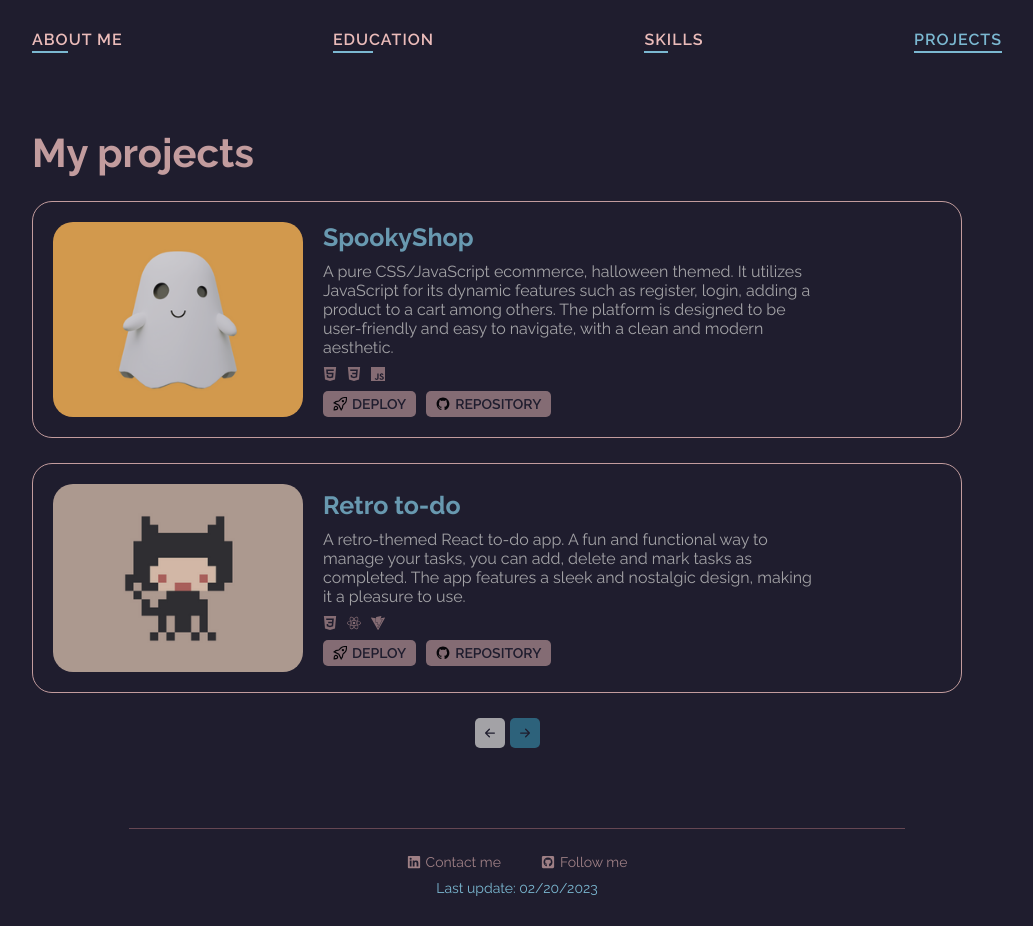
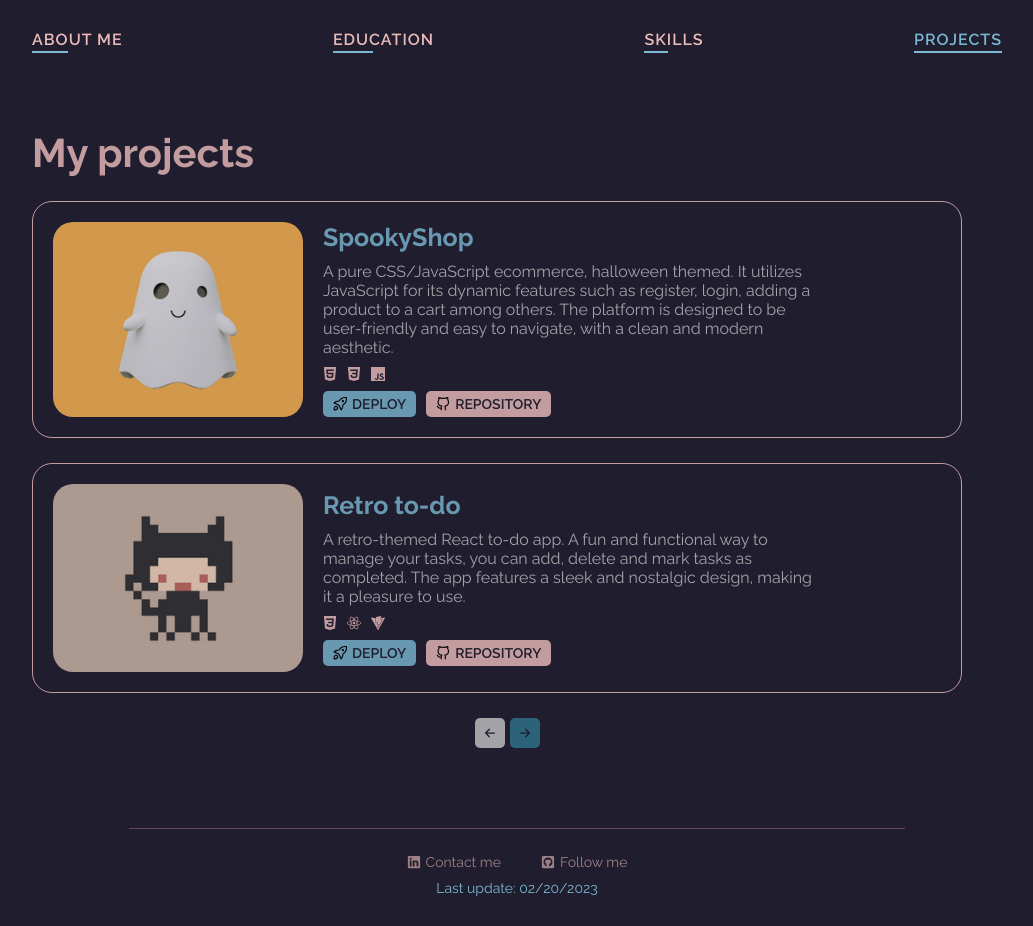
Before and after one commit to LucaCuello/MyPortfolio, a React (Vite) app: page /projects in a window 1280 px wide. Shown: the whole page, without its empty margins (123-1156 px from the left). Built offline with nearby package versions, Linux system fonts and the light colour scheme.

Commit message:
Updated project card's button, changed colors and hover effect

```diff
--- a/src/components/projectsCard/ProjectsCard.css
+++ b/src/components/projectsCard/ProjectsCard.css
@@ -45,7 +45,7 @@
 }
 
 .techs-used svg {
-  color: var(--clear-ligth);
+  color: var(--ligth-main);
 }
 
 .go-to {
@@ -55,7 +55,7 @@
   gap: 10px;
 }
 
-.go-to button {
+.btn {
   cursor: pointer;
   display: flex;
   justify-content: center;
@@ -63,6 +63,7 @@
   border: none;
   gap: 5px;
   background-color: var(--clear-ligth);
+  background-color: var(--accent-ligth);
   font-size: var(--small);
   text-transform: uppercase;
   font-weight: 600;
@@ -71,12 +72,42 @@
   transition: all 150ms ease;
 }
 
-.go-to button a {
+.btn:hover {
+  transform: scale(1.02);
+  transition: all 150ms ease;
+}
+
+.btn a {
   color: var(--dark-main);
 }
 
-.go-to button:hover {
+.deploy-btn svg {
+  transform: rotate(0);
+  transition: transform 200ms ease;
+}
+
+.deploy-btn:hover svg {
+  transform: rotate(40deg);
+  transition: transform 200ms ease;
+}
+
+.repository-btn {
   background-color: var(--ligth-main);
-  transform: scale(1.02);
-  transition: all 150ms ease;
 }
+
+.deploy-btn:hover {
+  box-shadow: 5px 5px var(--accent-dark);
+}
+
+.repository-btn:hover {
+  box-shadow: 5px 5px var(--clear-ligth);
+}
+
+.repository-btn svg {
+  transition: transform 200ms ease;
+}
+
+.repository-btn:hover svg {
+  transform: rotate(10deg);
+  transition: transform 200ms ease;
+}
--- a/src/components/projectsCard/ProjectsCard.tsx
+++ b/src/components/projectsCard/ProjectsCard.tsx
@@ -1,5 +1,7 @@
 import { motion } from "framer-motion";
-import { GrDeploy, GrGithub } from "react-icons/gr";
+import { FiGithub } from "react-icons/fi";
+import { GrDeploy } from "react-icons/gr";
+
 import "./ProjectsCard.css";
 
 type CardProps = {
@@ -43,15 +45,15 @@ export const ProjectsCard = ({
         <p>{description}</p>
         <span className="techs-used">{icons}</span>
         <div className="go-to">
-          <button>
+          <button className="deploy-btn btn">
             <GrDeploy />
             <a href={deploy} target="_blank">
               Deploy
             </a>
           </button>
 
-          <button>
-            <GrGithub />
+          <button className="repository-btn btn">
+            <FiGithub />
             <a href={repository} target="_blank">
               Repository
             </a>
```
